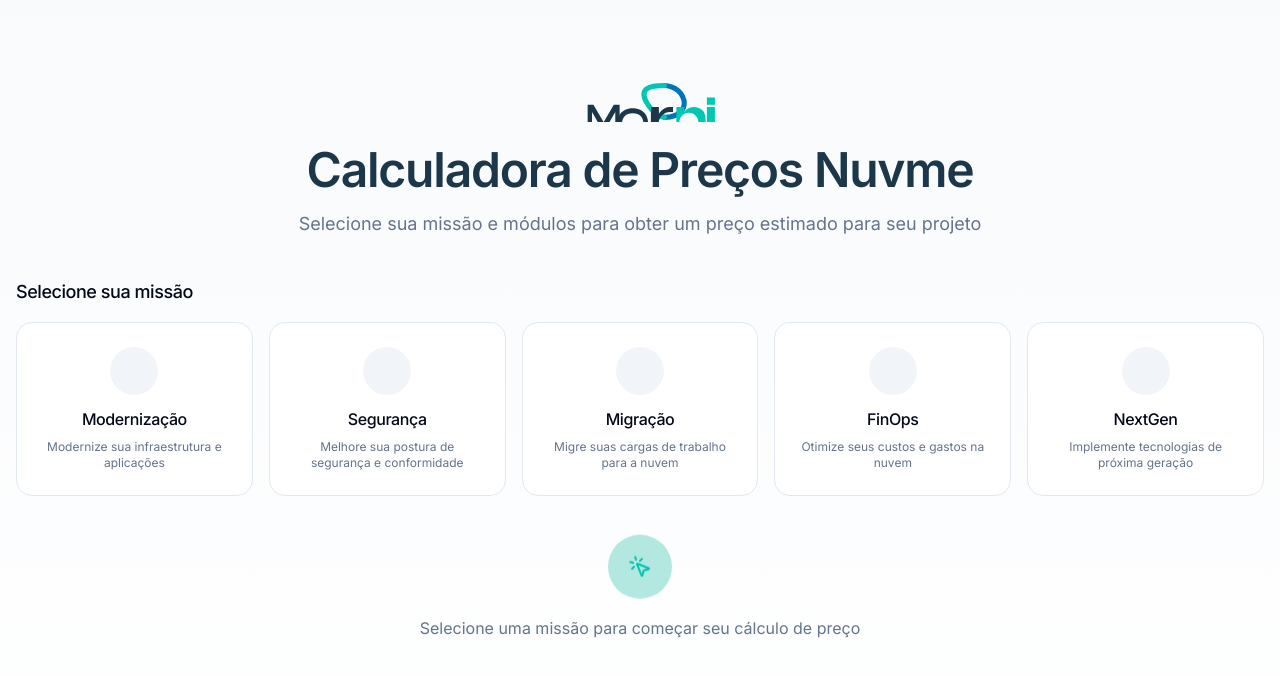
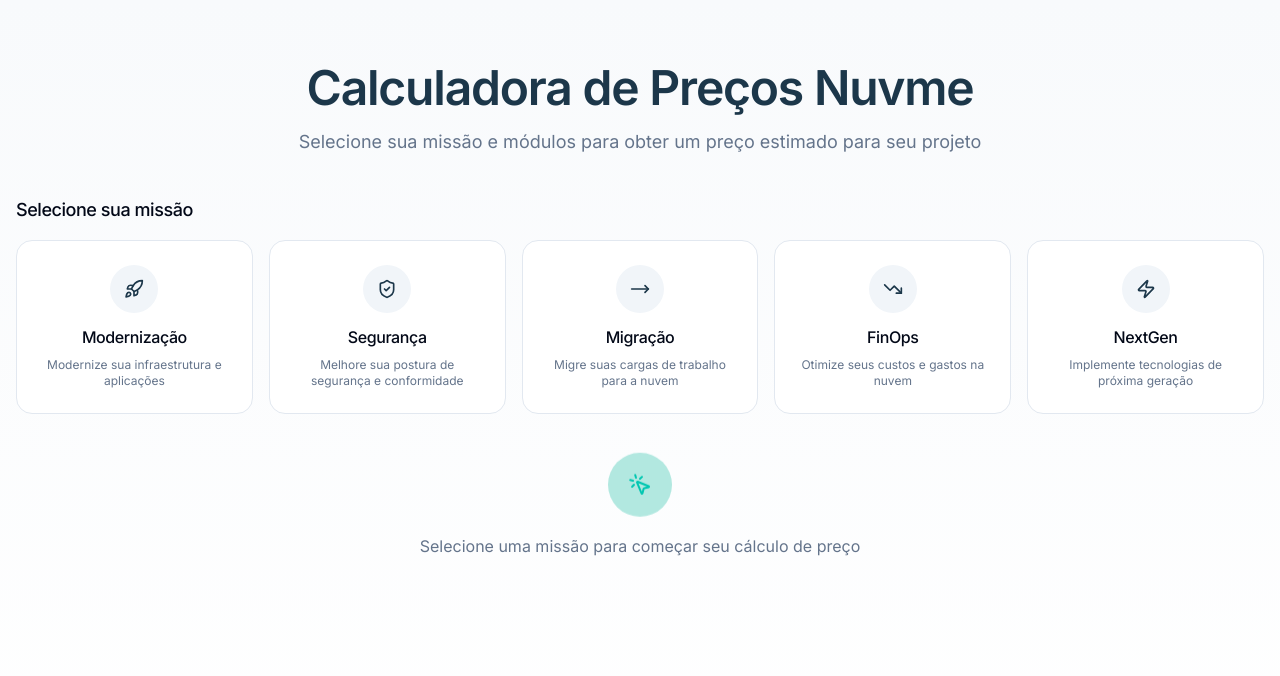
Before and after one commit to thomas-nuvme/nuvme-price-pioneer, a React (Vite) app: page / in a window 1280 px wide. Shown: the top 676 px of the page. Built offline with nearby package versions, Linux system fonts and the light colour scheme.

Commit message:
Update logo and add icons
- Remove the existing logo.
- Add icons to missions and modules.

```diff
--- a/src/components/ModuleCard.tsx
+++ b/src/components/ModuleCard.tsx
@@ -59,7 +59,14 @@ const ModuleCard: React.FC<ModuleCardProps> = ({
       )}
     >
       <div className="flex items-start justify-between">
-        <div className="flex-1">
+        <div className="flex items-center gap-3 flex-1">
+          <div className={cn(
+            "w-10 h-10 rounded-full flex items-center justify-center",
+            isSelected ? "bg-nuvme-blue text-white" : "bg-secondary text-nuvme-dark"
+          )}>
+            <Icon name={module.icon || "Package"} className="w-5 h-5" />
+          </div>
+          <div>
             <div className="flex items-center">
               <h3 className="font-medium text-base">{module.name}</h3>
               <button
@@ -72,6 +79,7 @@ const ModuleCard: React.FC<ModuleCardProps> = ({
             <p className="text-sm text-muted-foreground mt-1">
               {showInfo ? module.description : `Preço base: ${formatCurrency(module.custoBase)}`}
             </p>
+          </div>
         </div>
 
         <div className="flex items-center">
--- a/src/components/NuvmeLogo.tsx
+++ /dev/null
@@ -1,59 +0,0 @@
-
-import React from "react";
-
-interface NuvmeLogoProps {
-  className?: string;
-}
-
-const NuvmeLogo: React.FC<NuvmeLogoProps> = ({ className = "w-24 h-auto" }) => {
-  return (
-    <svg
-      className={className}
-      viewBox="0 0 1100 400"
-      fill="none"
-      xmlns="http://www.w3.org/2000/svg"
-    >
-      {/* Nuvem (Cloud) */}
-      <path
-        d="M717.5 148C717.5 148 805.5 148 842.5 223C879.5 298 825.5 367 717.5 367"
-        stroke="#0074BB"
-        strokeWidth="35"
-        strokeLinecap="round"
-      />
-
-      {/* Seta (Arrow) */}
-      <path
-        d="M717.5 367C717.5 367 640.5 352 592.5 259C544.5 166 614.5 148 717.5 148"
-        stroke="#00C7B1"
-        strokeWidth="35"
-        strokeLinecap="round"
-      />
-
-      {/* Texto "nuv" */}
-      <path
-        d="M190 515V280H230L300 400L370 280H410V515H380V330L300 470L220 330V515H190Z"
-        fill="#1C374A"
-      />
-      <path
-        d="M500 515C480 515 462 511 446 503C430 495 417 483 408 467C399 451 394.5 432 394.5 410C394.5 388 399 369 408 353C417 337 430 325 446 317C462 309 480 305 500 305C520 305 538 309 554 317C570 325 583 337 592 353C601 369 605.5 388 605.5 410C605.5 432 601 451 592 467C583 483 570 495 554 503C538 511 520 515 500 515ZM500 485C515 485 528 481 539 473C550 465 558.5 453.5 564.5 438.5C570.5 423.5 573.5 408 573.5 410C573.5 388 567 370 554 357C541 344 526 338 500 338C474 338 459 344 446 357C433 370 426.5 388 426.5 410C426.5 432 433 450 446 463C459 476 474 485 500 485Z"
-        fill="#1C374A"
-      />
-      <path
-        d="M625 515V295H680V350C685 335 693 325 705 315C717 305 731 295 750 295H777V330H755C735 330 718 338 705 350C692 362 685 375 680 390V515H625Z"
-        fill="#1C374A"
-      />
-
-      {/* Texto "me" */}
-      <path
-        d="M836 460C846 475 861 485 886 485C911 485 926.5 475 936.5 460C946.5 445 952 435 952 410C952 385 946.5 375 936.5 360C926.5 345 911 335 886 335C861 335 846 345 836 360C826 375 820 385 820 410C820 435 826 445 836 460ZM800 295H855V330C868 310 888 295 919 295C944 295 965 305 981 319C997 333 1002 369 1002 410C1002 451 997 487 981 501C965 515 944 525 919 525C888 525 868 510 855 490V580H800V295Z"
-        fill="#00C7B1"
-      />
-      <path
-        d="M1010 515V295H1065V515H1010ZM1010 280V230H1065V280H1010Z"
-        fill="#00C7B1"
-      />
-    </svg>
-  );
-};
-
-export default NuvmeLogo;
--- a/src/pages/Index.tsx
+++ b/src/pages/Index.tsx
@@ -1,4 +1,3 @@
-
 import React, { useState, useEffect } from "react";
 import { motion, AnimatePresence } from "framer-motion";
 import {
@@ -14,7 +13,6 @@ import MissionSelector from "@/components/MissionSelector";
 import ModuleCard from "@/components/ModuleCard";
 import PriceBreakdown from "@/components/PriceBreakdown";
 import AnimatedNumber from "@/components/AnimatedNumber";
-import NuvmeLogo from "@/components/NuvmeLogo";
 import { Icon } from "@/components/Icon";
 import { useToast } from "@/components/ui/use-toast";
 
@@ -32,7 +30,6 @@ const Index = () => {
       );
       setFilteredModules(newFilteredModules);
 
-      // Remove any selected modules that are not part of the new mission
       const validSelectedModules = selectedModules.filter(
         (selected) => selected.module.missions.includes(selectedMission)
       );
@@ -129,9 +126,6 @@ const Index = () => {
         className="max-w-7xl mx-auto space-y-10"
       >
         <motion.div variants={itemVariants} className="text-center">
-          <div className="flex justify-center mb-6">
-            <NuvmeLogo className="w-32 md:w-40 h-auto" />
-          </div>
           <h1 className="text-4xl md:text-5xl font-semibold text-nuvme-dark mb-4">
             Calculadora de Preços Nuvme
           </h1>
--- a/src/utils/calculatorData.ts
+++ b/src/utils/calculatorData.ts
@@ -1,4 +1,3 @@
-
 export type MissionType = 'modernization' | 'security' | 'migration' | 'finops' | 'nextgen';
 
 export interface Mission {
@@ -20,6 +19,7 @@ export interface Module {
   minValue?: number;
   maxValue?: number;
   defaultValue?: number;
+  icon?: string;
 }
 
 export interface SelectedModule {
@@ -33,31 +33,31 @@ export const missions: Mission[] = [
     id: 'modernization',
     name: 'Modernização',
     description: 'Modernize sua infraestrutura e aplicações',
-    icon: 'refresh-cw'
+    icon: 'Rocket'
   },
   {
     id: 'security',
     name: 'Segurança',
     description: 'Melhore sua postura de segurança e conformidade',
-    icon: 'shield'
+    icon: 'ShieldCheck'
   },
   {
     id: 'migration',
     name: 'Migração',
     description: 'Migre suas cargas de trabalho para a nuvem',
-    icon: 'move'
+    icon: 'MoveRight'
   },
   {
     id: 'finops',
     name: 'FinOps',
     description: 'Otimize seus custos e gastos na nuvem',
-    icon: 'trending-down'
+    icon: 'TrendingDown'
   },
   {
     id: 'nextgen',
     name: 'NextGen',
     description: 'Implemente tecnologias de próxima geração',
-    icon: 'zap'
+    icon: 'Zap'
   }
 ];
 
@@ -74,7 +74,8 @@ export const modules: Module[] = [
     variableUnit: 'pipelines',
     minValue: 1,
     maxValue: 50,
-    defaultValue: 5
+    defaultValue: 5,
+    icon: 'GitPullRequest'
   },
   {
     id: 'kubernetes',
@@ -87,7 +88,8 @@ export const modules: Module[] = [
     variableUnit: 'clusters',
     minValue: 1,
     maxValue: 20,
-    defaultValue: 3
+    defaultValue: 3,
+    icon: 'Container'
   },
   {
     id: 'database',
@@ -100,7 +102,8 @@ export const modules: Module[] = [
     variableUnit: 'bancos extras',
     minValue: 1,
     maxValue: 30,
-    defaultValue: 5
+    defaultValue: 5,
+    icon: 'Database'
   },
   {
     id: 'gitops',
@@ -113,7 +116,8 @@ export const modules: Module[] = [
     variableUnit: 'repositórios extras',
     minValue: 1,
     maxValue: 50,
-    defaultValue: 10
+    defaultValue: 10,
+    icon: 'GitBranch'
   },
   {
     id: 'containerization',
@@ -126,7 +130,8 @@ export const modules: Module[] = [
     variableUnit: 'APIs',
     minValue: 1,
     maxValue: 100,
-    defaultValue: 10
+    defaultValue: 10,
+    icon: 'Package'
   },
   {
     id: 'karpenter',
@@ -139,7 +144,8 @@ export const modules: Module[] = [
     variableUnit: 'Deployments/APIs',
     minValue: 1,
     maxValue: 50,
-    defaultValue: 8
+    defaultValue: 8,
+    icon: 'Scale'
   },
   {
     id: 'security_audit',
@@ -152,7 +158,8 @@ export const modules: Module[] = [
     variableUnit: 'aplicações',
     minValue: 1,
     maxValue: 50,
-    defaultValue: 5
+    defaultValue: 5,
+    icon: 'Shield'
   },
   {
     id: 'cost_optimization',
@@ -165,7 +172,8 @@ export const modules: Module[] = [
     variableUnit: 'contas',
     minValue: 1,
     maxValue: 20,
-    defaultValue: 3
+    defaultValue: 3,
+    icon: 'BarChart2'
   },
   {
     id: 'devops_training',
@@ -178,7 +186,8 @@ export const modules: Module[] = [
     variableUnit: 'participantes',
     minValue: 5,
     maxValue: 50,
-    defaultValue: 10
+    defaultValue: 10,
+    icon: 'GraduationCap'
   },
   {
     id: 'cloud_migration',
@@ -191,7 +200,8 @@ export const modules: Module[] = [
     variableUnit: 'aplicações',
     minValue: 1,
     maxValue: 50,
-    defaultValue: 5
+    defaultValue: 5,
+    icon: 'Cloud'
   }
 ];
 
```
Lines whose indentation alone changed are shown as unchanged.
